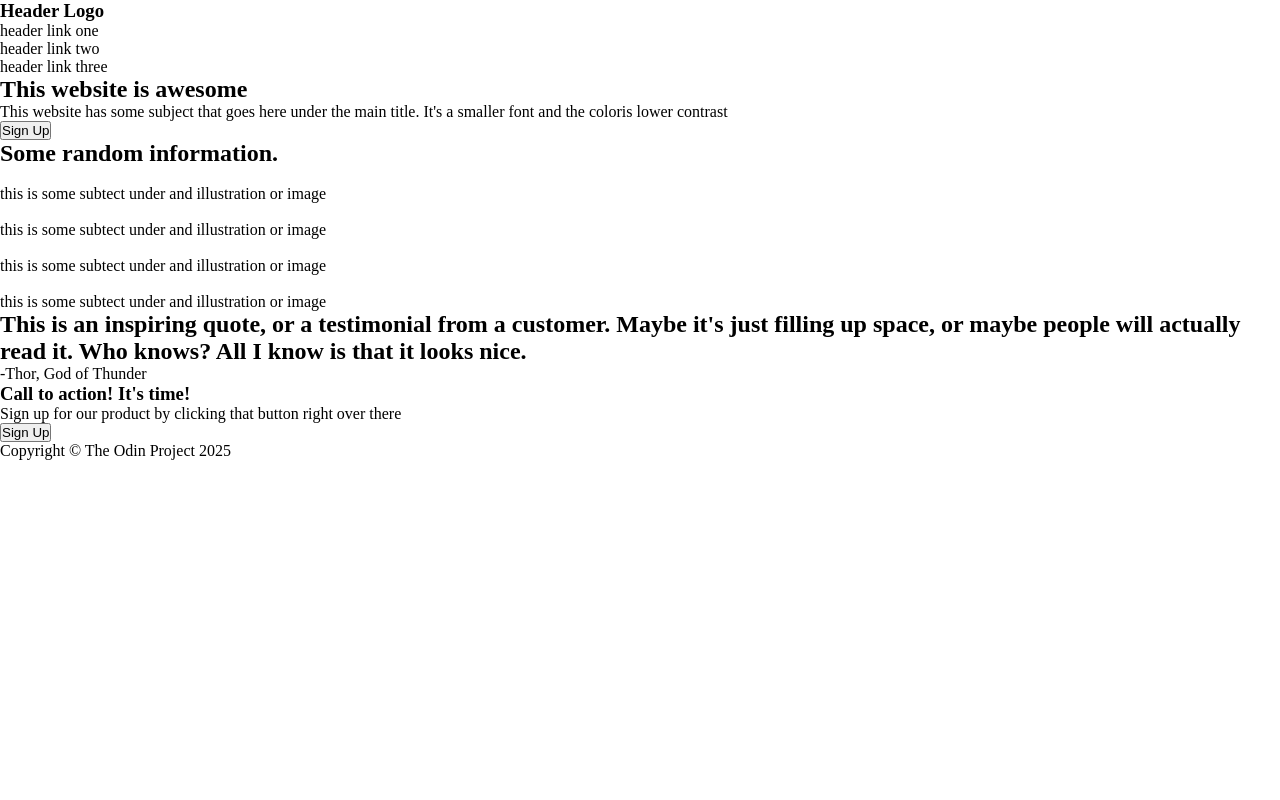
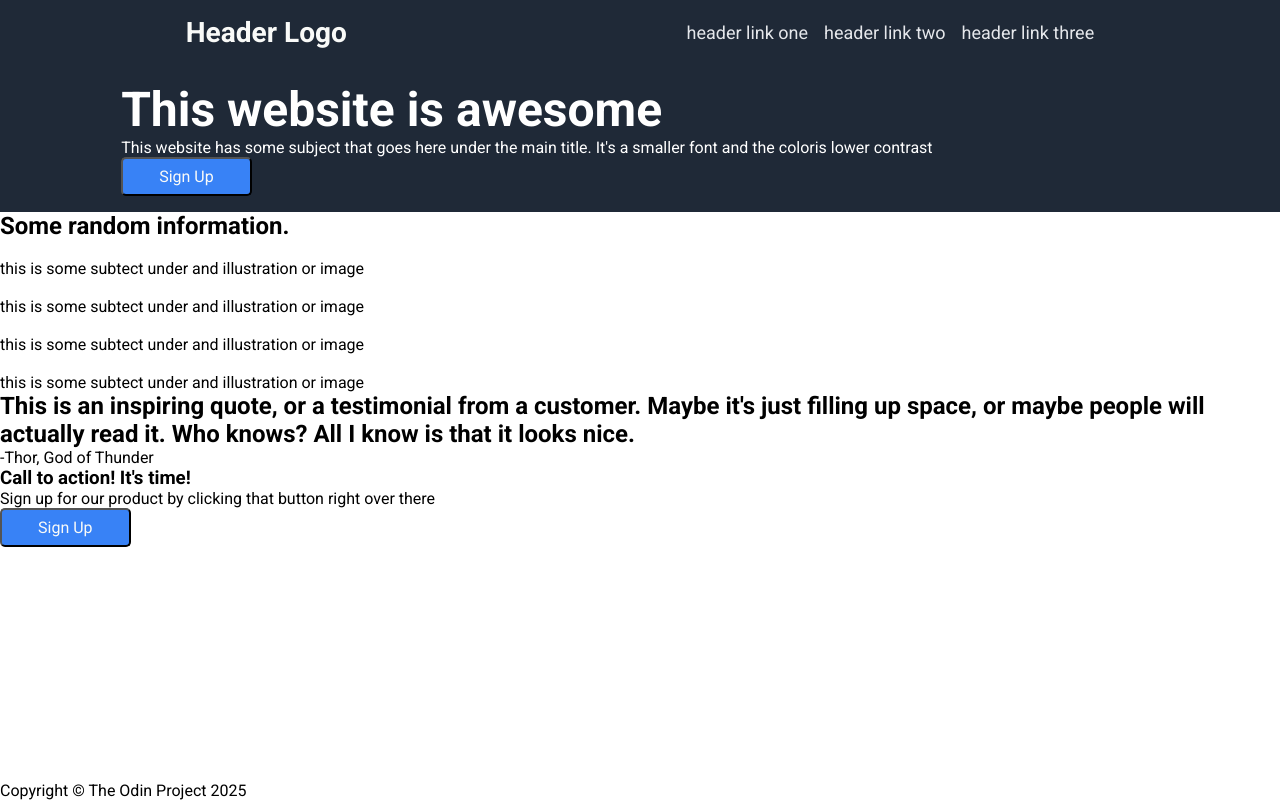
Before and after one commit to omenarism/Landing-Page, a plain HTML site: page index.html in a window 1280 px wide. Drawn offline with Linux system fonts and the light colour scheme.

Commit message:
updating some styles

```diff
--- a/index.html
+++ b/index.html
@@ -19,9 +19,11 @@
     </header>
     <section>
         <div class="first-section">
+            <div class="first-section-left">
                 <h1>This website is awesome</h1>
                 <p>This website has some subject that goes here under the main title. It's a smaller font and the coloris lower contrast</p>
                 <button>Sign Up</button>
+            </div>
             <img src="" alt="">
         </div>
 
@@ -53,11 +55,12 @@
                 <button>Sign Up</button>
             </div>
         </div>
+    </section>
 
     <footer>
         Copyright &copy; The Odin Project 2025
     </footer>
 
-    </section>
+
 </body>
 </html>
--- a/style.css
+++ b/style.css
@@ -1,4 +1,61 @@
+
+@import url('https://fonts.googleapis.com/css2?family=Roboto:ital,wght@0,100..900;1,100..900&display=swap');
+
+
 * {
     padding: 0;
     margin: 0;
+    font-family: "Roboto", sans-serif;
 }
+
+body {
+    min-height: 100vh;
+    display: flex;
+    flex-direction: column;
+    justify-content: space-between;
+}
+
+header {
+    background-color: #1F2937;
+    color: #F9FAF8;
+    display: flex;
+    justify-content: space-around;
+    align-items: center;
+    padding: 16px;
+    font-size: 24px;
+}
+
+.header-link ul{
+    list-style-type: none;
+    display: flex;
+    gap: 16px;
+    font-size: 18px;
+    color: #E5E7EB;
+}
+
+section {
+    display: flex;
+    flex-direction: column;
+    flex: 1;
+}
+
+.first-section {
+    background-color: #1F2937;
+    color: #FFF;
+    display: flex;
+    gap: 16px;
+    padding: 16px;
+    justify-content: space-around;
+}
+
+.first-section-left h1{
+    font-size: 48px;
+}
+
+button {
+    background-color: #3882F6;
+    border-radius: 5px;
+    color: #F9FAF8;
+    padding: 8px 36px;
+    font-size: 16px;
+}
```
Lines whose indentation alone changed are shown as unchanged.
